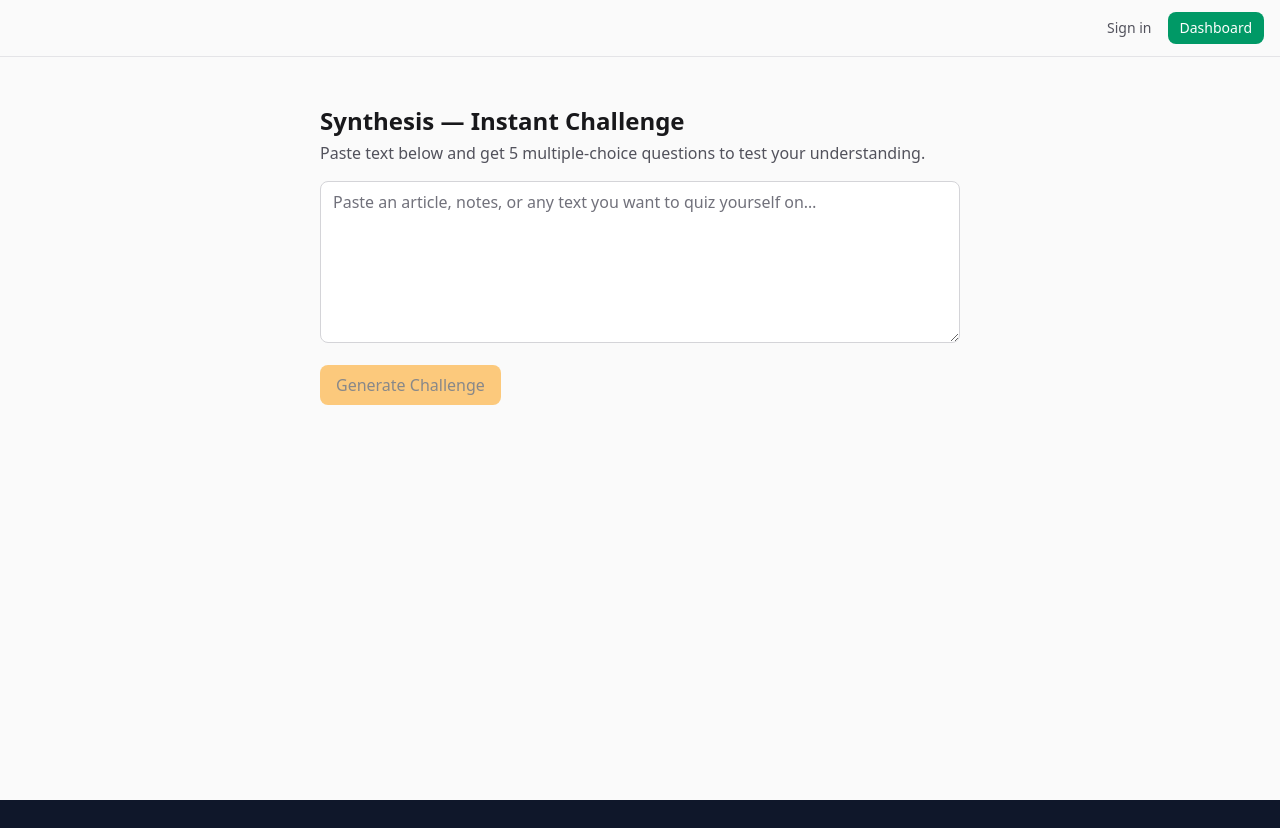
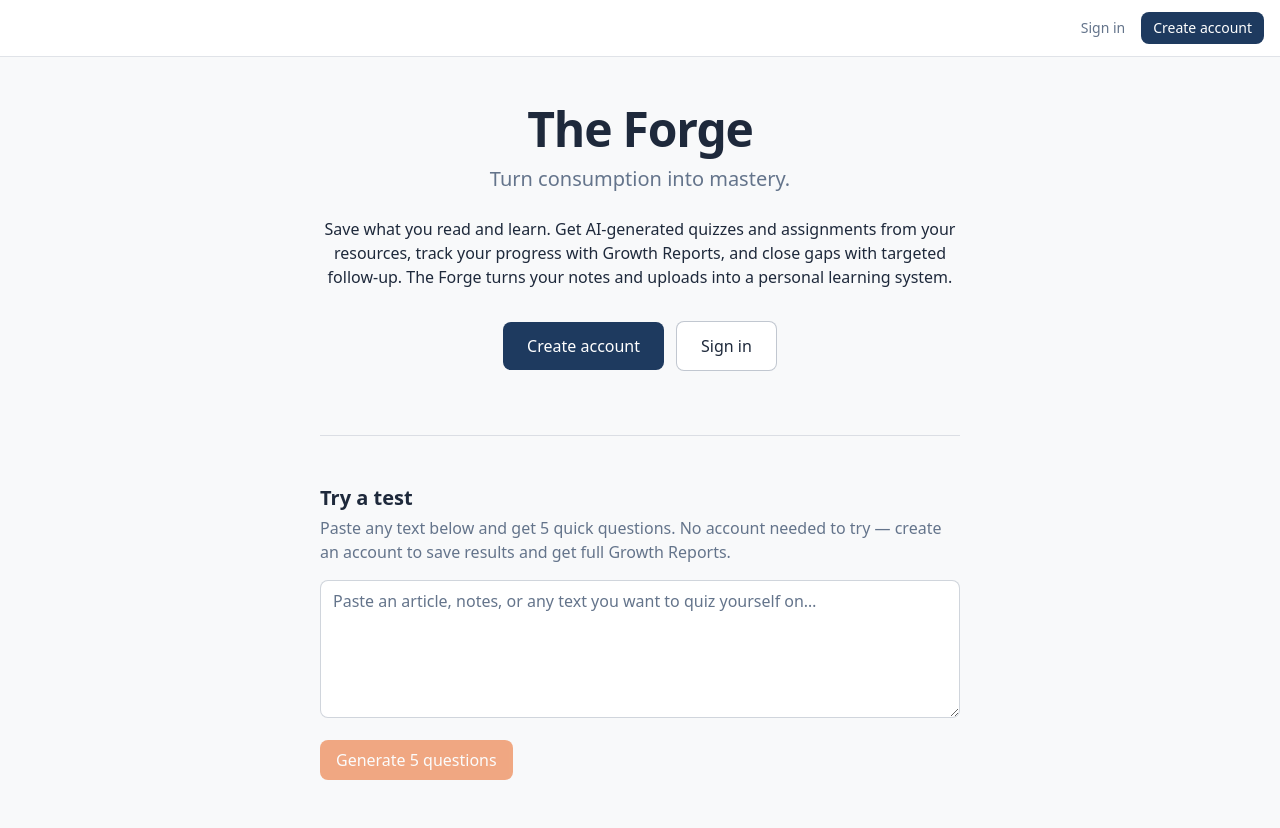
Before and after one commit to cusumanotechlearnings/demoalongspeckit, a Next.js app: page / in a window 1280 px wide. Before the commit the page ends 800 px from the top, so only its background shows below. Built offline with nearby package versions, Linux system fonts and the light colour scheme; no server answers.

Commit message:
Feb 2 changes night

```diff
--- a/app/(dashboard)/DashboardNav.tsx
+++ b/app/(dashboard)/DashboardNav.tsx
@@ -9,13 +9,13 @@ const nav = [
 
 export function DashboardNav() {
   return (
-    <aside className="w-56 border-r border-[var(--text-muted)]/20 bg-[var(--surface)]">
+    <aside className="w-56 border-r border-[var(--text-muted)]/20 bg-[var(--surface)] shadow-sm">
       <nav className="flex flex-col gap-1 p-4">
         <Link
           href="/"
           className="mb-2 text-sm font-semibold text-[var(--text-muted)] hover:text-[var(--text-primary)]"
         >
-          ← Synthesis
+          ← The Forge
         </Link>
         {nav.map(({ href, label }) => (
           <Link
--- a/app/(dashboard)/dashboard/ActionHub.tsx
+++ b/app/(dashboard)/dashboard/ActionHub.tsx
@@ -52,7 +52,7 @@ export function ActionHub({ resourceSummary = "" }: { resourceSummary?: string }
           </label>
           <button
             type="submit"
-            className="rounded-lg bg-[var(--secondary)] px-4 py-2.5 font-medium text-[var(--surface)] hover:opacity-90"
+            className="rounded-lg bg-[var(--accent)] px-4 py-2.5 font-medium text-white hover:opacity-90"
           >
             Generate
           </button>
--- a/app/(dashboard)/layout.tsx
+++ b/app/(dashboard)/layout.tsx
@@ -16,7 +16,7 @@ export default async function DashboardLayout({
   }
 
   return (
-    <div className="flex min-h-screen bg-[var(--surface)]">
+    <div className="flex min-h-screen bg-[var(--background)]">
       <DashboardNav />
       <main className="flex-1 p-6 text-[var(--text-primary)]">{children}</main>
     </div>
--- a/app/auth/signin/page.tsx
+++ b/app/auth/signin/page.tsx
@@ -31,7 +31,7 @@ function SignInForm() {
   };
 
   return (
-    <div className="flex min-h-screen items-center justify-center bg-[var(--surface)]">
+    <div className="flex min-h-screen items-center justify-center bg-[var(--background)]">
       <div className="w-full max-w-sm rounded-xl border border-[var(--text-muted)]/20 bg-[var(--surface)] p-6 shadow-lg">
         <h1 className="text-xl font-semibold text-[var(--text-primary)]">
           Sign in or create an account
@@ -84,7 +84,7 @@ function SignInForm() {
 
 export default function SignInPage() {
   return (
-    <Suspense fallback={<div className="flex min-h-screen items-center justify-center bg-[var(--surface)] text-[var(--text-muted)]">Loading…</div>}>
+    <Suspense fallback={<div className="flex min-h-screen items-center justify-center bg-[var(--background)] text-[var(--text-muted)]">Loading…</div>}>
       <SignInForm />
     </Suspense>
   );
--- a/app/globals.css
+++ b/app/globals.css
@@ -1,14 +1,27 @@
 @import "tailwindcss";
 
-/* Synthesis: Modern Laboratory design system — dark calming blue primary, green accent */
+/* The Forge: "Modern Academic" — Paper White background, Deep Navy primary, Growth Green & Alert Orange accents */
 :root {
-  --surface: #0f172a;       /* Deep Slate — calm, focused */
-  --primary: #1e40af;      /* Dark calming blue — main actions, nav, buttons */
-  --secondary: #10b981;    /* Emerald green — accent, highlights, progress */
-  --text-primary: #f8fafc; /* Off-white */
-  --text-muted: #94a3b8;   /* Muted blue-grey */
-  --background: #0f172a;
-  --foreground: #f8fafc;
+  /* Background: Paper White / Soft Slate — reduces eye strain, not pure white */
+  --background: #f8f9fa;
+  --surface: #ffffff;
+  --surface-subtle: #f1f5f9;
+
+  /* Primary: Deep Navy / Intellectual Blue — authority, stability, productivity */
+  --primary: #1e3a5f;
+
+  /* Secondary: Growth Green — success states, progress, "knowledge gap filled" */
+  --secondary: #059669;
+
+  /* Accent: Alert Orange — CTAs only (e.g. Generate Assignment) for mental energy */
+  --accent: #ea580c;
+
+  /* Text */
+  --text-primary: #1e293b;
+  --text-muted: #64748b;
+
+  /* Legacy aliases for body */
+  --foreground: var(--text-primary);
 }
 
 @theme inline {
@@ -17,14 +30,21 @@
   --color-surface: var(--surface);
   --color-primary: var(--primary);
   --color-secondary: var(--secondary);
+  --color-accent: var(--accent);
   --color-text-primary: var(--text-primary);
   --color-text-muted: var(--text-muted);
-  --font-sans: var(--font-geist-sans);
-  --font-mono: var(--font-geist-mono);
+  --font-sans: var(--font-inter), ui-sans-serif, system-ui, sans-serif;
+  --font-heading: var(--font-poppins), var(--font-inter), ui-sans-serif, system-ui, sans-serif;
+  --font-mono: var(--font-jetbrains-mono), ui-monospace, monospace;
 }
 
 body {
   background: var(--background);
   color: var(--foreground);
-  font-family: var(--font-sans), ui-sans-serif, system-ui, sans-serif;
+  font-family: var(--font-sans);
 }
+
+/* Headings use geometric sans for "Modern Academic" look */
+h1, h2, h3, h4, h5, h6 {
+  font-family: var(--font-heading);
+}
--- a/app/layout.tsx
+++ b/app/layout.tsx
@@ -1,21 +1,27 @@
 import type { Metadata } from "next";
-import { Geist, Geist_Mono } from "next/font/google";
+import { Inter, Poppins, JetBrains_Mono } from "next/font/google";
 import { Providers } from "./providers";
 import "./globals.css";
 
-const geistSans = Geist({
-  variable: "--font-geist-sans",
+const inter = Inter({
+  variable: "--font-inter",
   subsets: ["latin"],
 });
 
-const geistMono = Geist_Mono({
-  variable: "--font-geist-mono",
+const poppins = Poppins({
+  weight: ["500", "600", "700"],
+  variable: "--font-poppins",
+  subsets: ["latin"],
+});
+
+const jetbrainsMono = JetBrains_Mono({
+  variable: "--font-jetbrains-mono",
   subsets: ["latin"],
 });
 
 export const metadata: Metadata = {
-  title: "Synthesis — Turn consumption into mastery",
-  description: "AI-powered personal development: Instant Challenge, Knowledge Graph, Growth Reports",
+  title: "The Forge — Turn consumption into mastery",
+  description: "AI-powered personal development: practice from your resources, Learning Architect, Growth Reports",
 };
 
 export default function RootLayout({
@@ -26,7 +32,7 @@ export default function RootLayout({
   return (
     <html lang="en">
       <body
-        className={`${geistSans.variable} ${geistMono.variable} antialiased`}
+        className={`${inter.variable} ${poppins.variable} ${jetbrainsMono.variable} font-sans antialiased`}
       >
         <Providers>{children}</Providers>
       </body>
--- a/app/page.tsx
+++ b/app/page.tsx
@@ -2,11 +2,12 @@
 
 import { useState } from "react";
 import Link from "next/link";
-import { signIn } from "next-auth/react";
+import { signIn, useSession } from "next-auth/react";
 import { Quiz } from "./components/Quiz";
 import type { MCQItem } from "./components/Quiz";
 
 export default function Home() {
+  const { data: session, status } = useSession();
   const [input, setInput] = useState("");
   const [items, setItems] = useState<MCQItem[] | null>(null);
   const [loading, setLoading] = useState(false);
@@ -39,7 +40,7 @@ export default function Home() {
       if (Array.isArray(data.items) && data.items.length >= 5) {
         setItems(data.items.slice(0, 5));
       } else {
-        setError("We didn’t get enough questions. Please try again.");
+        setError("We didn't get enough questions. Please try again.");
       }
     } catch {
       setError("Network error. Please try again.");
@@ -52,28 +53,86 @@ export default function Home() {
     signIn(undefined, { callbackUrl: "/dashboard" });
   };
 
+  const isLoggedIn = status === "authenticated";
+
   return (
-    <div className="min-h-screen bg-zinc-50 dark:bg-zinc-950">
-      <header className="flex items-center justify-end gap-4 border-b border-zinc-200 px-4 py-3 dark:border-zinc-800">
+    <div className="min-h-screen bg-[var(--background)]">
+      <header className="flex items-center justify-end gap-4 border-b border-[var(--text-muted)]/20 bg-[var(--surface)] px-4 py-3">
+        {!isLoggedIn ? (
+          <>
             <Link
               href="/auth/signin?callbackUrl=/dashboard"
-          className="text-sm font-medium text-zinc-600 hover:text-zinc-900 dark:text-zinc-400 dark:hover:text-zinc-100"
+              className="text-sm font-medium text-[var(--text-muted)] hover:text-[var(--text-primary)]"
             >
               Sign in
             </Link>
             <Link
+              href="/auth/signin?callbackUrl=/dashboard"
+              className="rounded-lg bg-[var(--primary)] px-3 py-1.5 text-sm font-medium text-white hover:opacity-90"
+            >
+              Create account
+            </Link>
+          </>
+        ) : (
+          <Link
             href="/dashboard"
-          className="rounded-lg bg-emerald-600 px-3 py-1.5 text-sm font-medium text-white hover:bg-emerald-700"
+            className="rounded-lg bg-[var(--primary)] px-3 py-1.5 text-sm font-medium text-white hover:opacity-90"
           >
             Dashboard
           </Link>
+        )}
       </header>
+
       <main className="mx-auto max-w-2xl px-4 py-12">
-        <h1 className="text-2xl font-bold text-zinc-900 dark:text-zinc-100">
-          Synthesis — Instant Challenge
+        {/* Hero & sell */}
+        <section className="text-center">
+          <h1 className="text-4xl font-bold tracking-tight text-[var(--text-primary)] sm:text-5xl">
+            The Forge
           </h1>
-        <p className="mt-1 text-zinc-600 dark:text-zinc-400">
-          Paste text below and get 5 multiple-choice questions to test your understanding.
+          <p className="mt-3 text-xl text-[var(--text-muted)]">
+            Turn consumption into mastery.
+          </p>
+          <p className="mt-6 text-[var(--text-primary)]">
+            Save what you read and learn. Get AI-generated quizzes and assignments
+            from your resources, track your progress with Growth Reports, and
+            close gaps with targeted follow-up. The Forge turns your notes and
+            uploads into a personal learning system.
+          </p>
+          <div className="mt-8 flex flex-col items-center gap-3 sm:flex-row sm:justify-center">
+            {!isLoggedIn ? (
+              <>
+                <Link
+                  href="/auth/signin?callbackUrl=/dashboard"
+                  className="w-full rounded-lg bg-[var(--primary)] px-6 py-3 text-center font-medium text-white hover:opacity-90 sm:w-auto"
+                >
+                  Create account
+                </Link>
+                <Link
+                  href="/auth/signin?callbackUrl=/dashboard"
+                  className="w-full rounded-lg border border-[var(--text-muted)]/40 bg-[var(--surface)] px-6 py-3 text-center font-medium text-[var(--text-primary)] hover:bg-[var(--surface-subtle)] sm:w-auto"
+                >
+                  Sign in
+                </Link>
+              </>
+            ) : (
+              <Link
+                href="/dashboard"
+                className="w-full rounded-lg bg-[var(--primary)] px-6 py-3 text-center font-medium text-white hover:opacity-90 sm:w-auto"
+              >
+                Go to Dashboard
+              </Link>
+            )}
+          </div>
+        </section>
+
+        {/* Try a test — lower on page */}
+        <section className="mt-16 border-t border-[var(--text-muted)]/20 pt-12">
+          <h2 className="text-xl font-semibold text-[var(--text-primary)]">
+            Try a test
+          </h2>
+          <p className="mt-1 text-[var(--text-muted)]">
+            Paste any text below and get 5 quick questions. No account needed to
+            try — create an account to save results and get full Growth Reports.
           </p>
 
           {!items ? (
@@ -82,12 +141,12 @@ export default function Home() {
                 value={input}
                 onChange={(e) => setInput(e.target.value)}
                 placeholder="Paste an article, notes, or any text you want to quiz yourself on…"
-              rows={6}
-              className="mt-4 w-full rounded-lg border border-zinc-300 bg-white px-3 py-2 text-zinc-900 placeholder-zinc-500 dark:border-zinc-600 dark:bg-zinc-900 dark:text-zinc-100 dark:placeholder-zinc-400"
+                rows={5}
+                className="mt-4 w-full rounded-lg border border-[var(--text-muted)]/30 bg-[var(--surface)] px-3 py-2 text-[var(--text-primary)] placeholder-[var(--text-muted)] focus:border-[var(--primary)] focus:outline-none"
                 aria-label="Content to generate questions from"
               />
               {error && (
-              <p className="mt-2 text-sm text-red-600 dark:text-red-400" role="alert">
+                <p className="mt-2 text-sm text-red-600" role="alert">
                   {error}
                 </p>
               )}
@@ -95,9 +154,9 @@ export default function Home() {
                 type="button"
                 onClick={handleGenerate}
                 disabled={loading || input.trim().length < 10}
-              className="mt-4 rounded-lg bg-amber-500 px-4 py-2 font-medium text-zinc-900 hover:bg-amber-600 disabled:opacity-50"
+                className="mt-4 rounded-lg bg-[var(--accent)] px-4 py-2 font-medium text-white hover:opacity-90 disabled:opacity-50"
               >
-              {loading ? "Generating…" : "Generate Challenge"}
+                {loading ? "Generating…" : "Generate 5 questions"}
               </button>
             </>
           ) : (
@@ -113,12 +172,13 @@ export default function Home() {
                   setItems(null);
                   setError(null);
                 }}
-              className="mt-4 text-sm text-zinc-600 underline hover:text-zinc-900 dark:text-zinc-400 dark:hover:text-zinc-100"
+                className="mt-4 text-sm text-[var(--text-muted)] underline hover:text-[var(--text-primary)]"
               >
                 Start over
               </button>
             </div>
           )}
+        </section>
       </main>
     </div>
   );
```
Also changed, not shown: app/components/Quiz.tsx (+11 -11 lines), lib/ai.ts (+18 -11 lines). Lines whose indentation alone changed are shown as unchanged.
